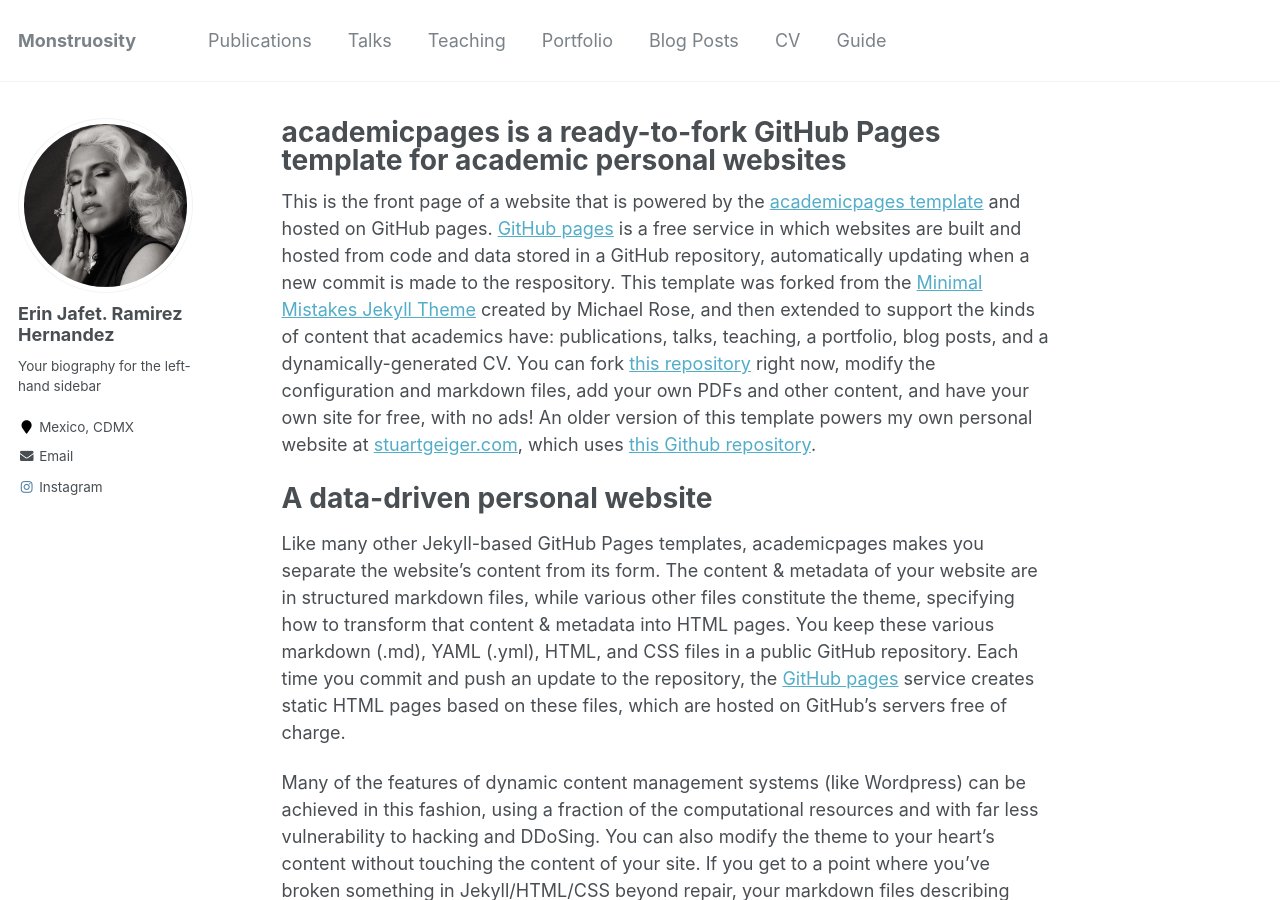
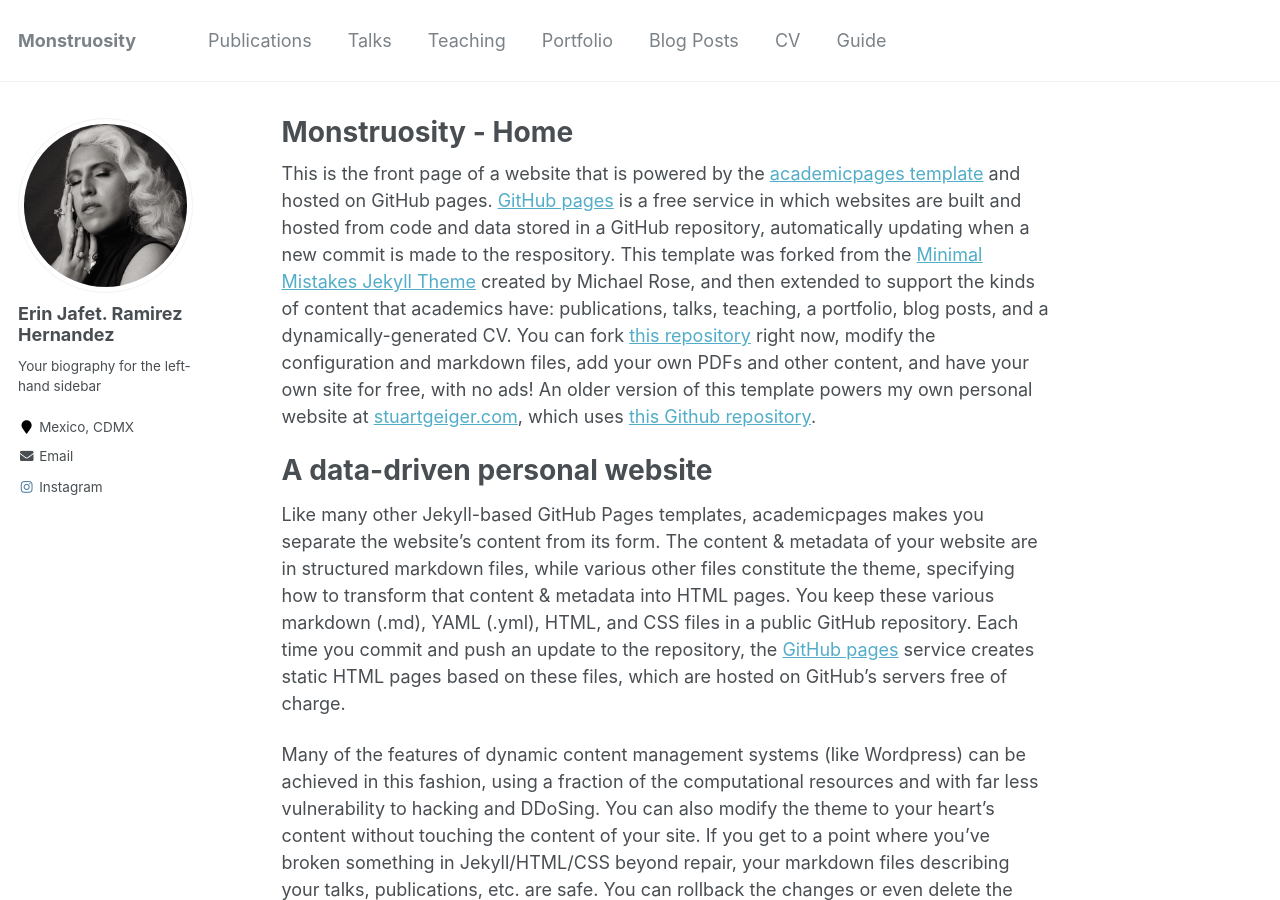
Before and after one commit to ErinJafet/erinjafet.github.io, a Jekyll site: the page built from _pages/about.md, in a window 1280 px wide and 900 px high. Built offline with Jekyll 4.4.1, drawn with Linux system fonts in a browser that asks for light colours.

Commit message:
About Page

```diff
--- a/_pages/about.md
+++ b/_pages/about.md
@@ -1,6 +1,6 @@
 ---
 permalink: /
-title: "academicpages is a ready-to-fork GitHub Pages template for academic personal websites"
+title: "Monstruosity - Home"
 excerpt: "About me"
 author_profile: true
 redirect_from:
```
